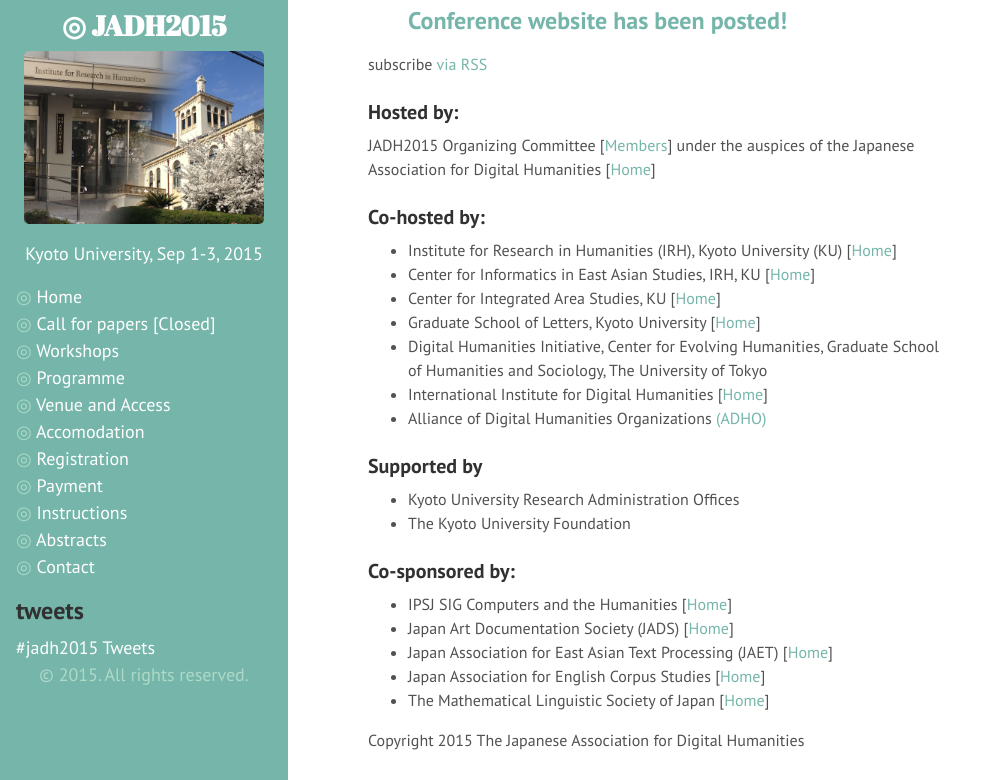
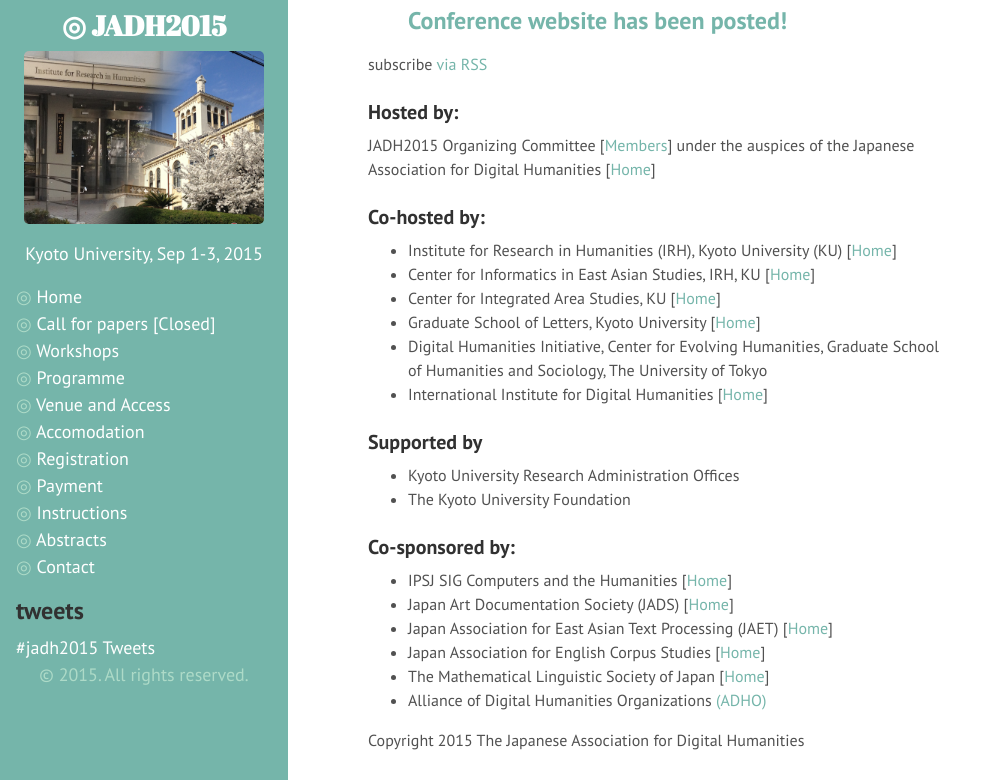
Before and after one commit to jadh2015/jadh2015.github.io, a Jekyll site: the page built from index.md, in a window 1280 px wide and 900 px high, scrolled down 747 px, cut to the strip 0-780 px from the top of the window. Shown: the whole strip, without its empty margins (0-986 px from the left). Built offline with Jekyll 4.4.1, drawn with Linux system fonts in a browser that asks for light colours; comment, search, counter and statistics services are not loaded; part of the change alters nothing that is shown.

```diff
--- a/index.md
+++ b/index.md
@@ -53,7 +53,6 @@ The Center for Integrated Area Studies (CIAS) at Kyoto University was establishe
 School of Humanities and Sociology, The University of Tokyo
  * International Institute for Digital Humanities
  [[Home](http://www.dhii.jp/index-e.html)]
- * Alliance of Digital Humanities Organizations [(ADHO)](http://adho.org)
 
 ### Supported by
 
@@ -72,6 +71,7 @@ School of Humanities and Sociology, The University of Tokyo
 [[Home](http://jaecs.com)]
  * The Mathematical Linguistic Society of Japan
 [[Home](http://www.math-ling.org/e-index.html)]
+ * Alliance of Digital Humanities Organizations [(ADHO)](http://adho.org)
 
 <!--
  * Japan Association for the Contemporary and Applied Philosophy
```
